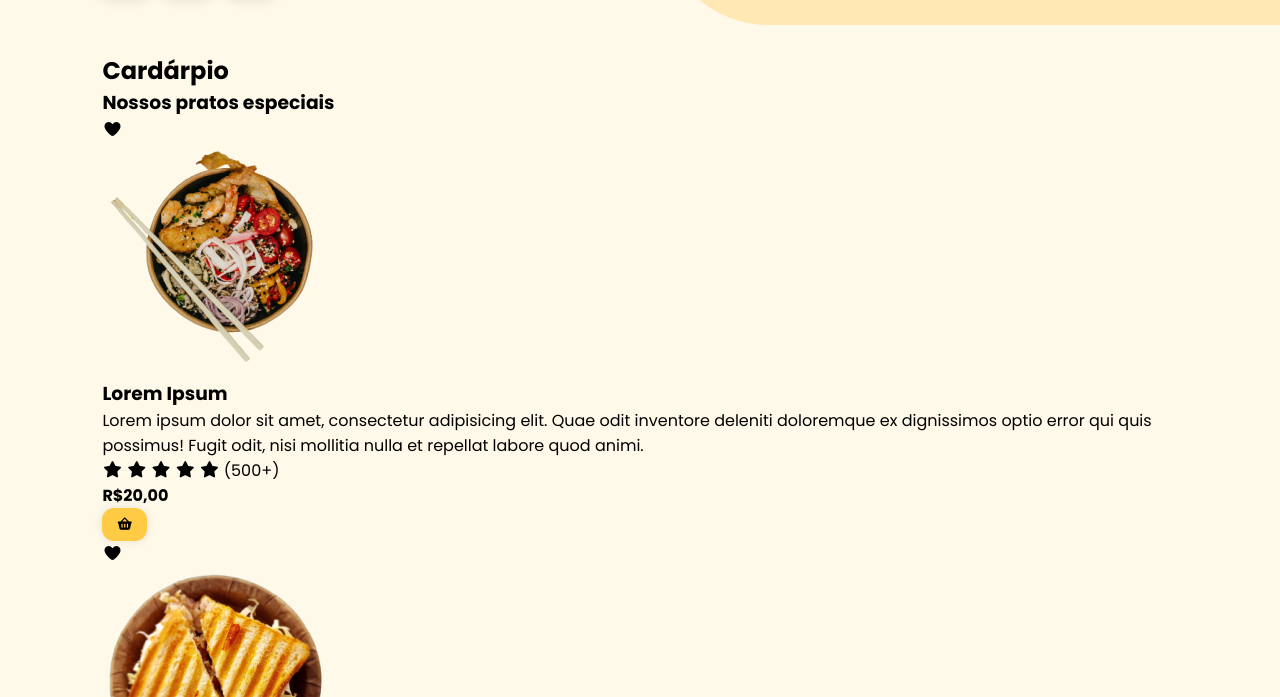
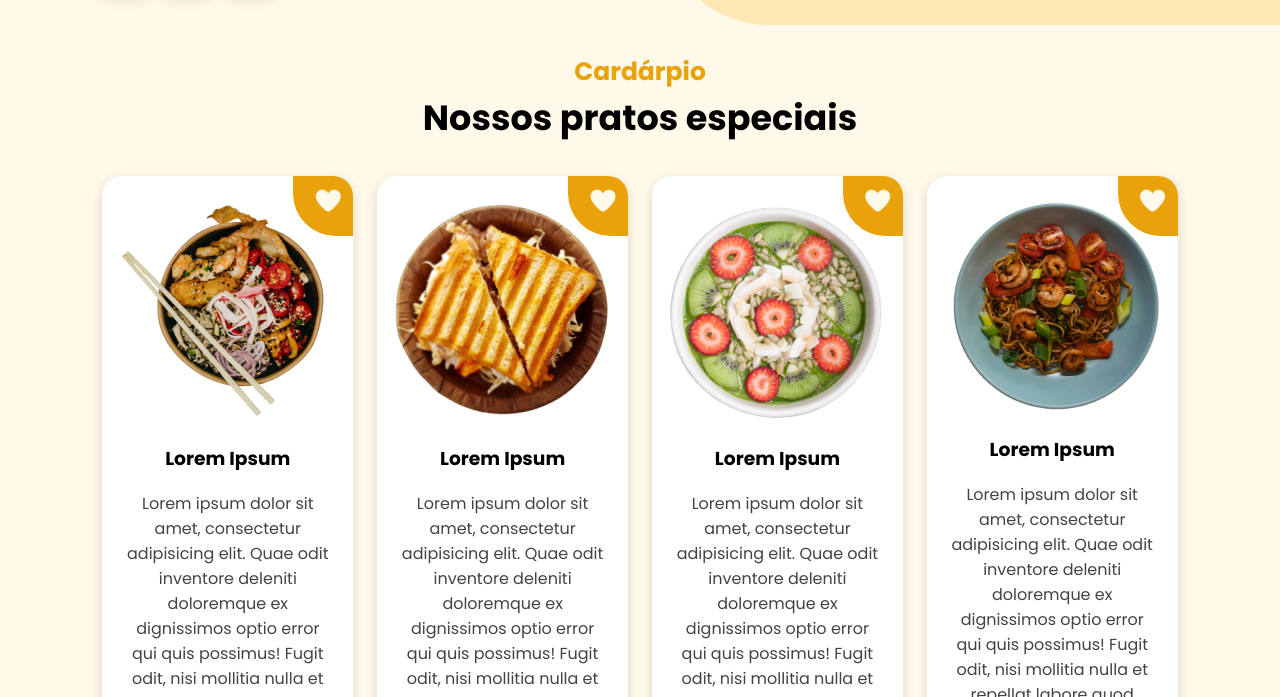
Before and after one commit to kayquemab/Projeto_Food, a plain HTML site: page Food/index.html in a window 1280 px wide. Shown: the part 863-1560 px from the top of the page. Drawn offline with nearby package versions, Linux system fonts and the light colour scheme.

Commit message:
Ultimo: 58:45

```diff
--- a/Food/index.html
+++ b/Food/index.html
@@ -10,7 +10,7 @@
     <link rel="stylesheet" href="src/css/style.css">
     <link rel="stylesheet" href="src/css/header.css">
     <link rel="stylesheet" href="src/css/home.css">
-    <link rel="styleheet" href="src/css/menu.css">
+    <link rel="stylesheet" href="src/css/menu.css">
     <script src="https://cdnjs.cloudflare.com/ajax/libs/jquery/3.7.1/jquery.min.js"
         integrity="sha512-v2CJ7UaYy4JwqLDIrZUI/4hqeoQieOmAZNXBeQyjo21dadnwR+8ZaIJVT8EE2iyI61OV8e6M8PP2/4hpQINQ/g=="
         crossorigin="anonymous" referrerpolicy="no-referrer"></script>
@@ -121,7 +121,7 @@
                         <i class="fa-solid fa-heart"></i>
                     </div>
 
-                    <img src="src/images/dish.png" class="dish-heart" alt="dish1">
+                    <img src="src/images/dish.png" class="dish-image" alt="dish1">
 
                     <h3 class="dish-title">Lorem Ipsum</h3>
 
@@ -152,7 +152,7 @@
                         <i class="fa-solid fa-heart"></i>
                     </div>
 
-                    <img src="src/images/dish2.png" class="dish-heart" alt="dish1">
+                    <img src="src/images/dish2.png" class="dish-image" alt="dish1">
 
                     <h3 class="dish-title">Lorem Ipsum</h3>
 
@@ -183,7 +183,7 @@
                         <i class="fa-solid fa-heart"></i>
                     </div>
 
-                    <img src="src/images/dish3.png" class="dish-heart" alt="dish1">
+                    <img src="src/images/dish3.png" class="dish-image" alt="dish1">
 
                     <h3 class="dish-title">Lorem Ipsum</h3>
 
@@ -214,7 +214,7 @@
                         <i class="fa-solid fa-heart"></i>
                     </div>
 
-                    <img src="src/images/dish4.png" class="dish-heart" alt="dish1">
+                    <img src="src/images/dish4.png" class="dish-image" alt="dish1">
 
                     <h3 class="dish-title">Lorem Ipsum</h3>
                     <span class="dish-description"> Lorem ipsum dolor sit amet, consectetur adipisicing elit. Quae odit
@@ -240,6 +240,8 @@
                 </div>
             </div>
         </section>
+
+
     </main>
 
     <script src="src/javascript/script.js"></script>
--- a/Food/src/css/header.css
+++ b/Food/src/css/header.css
@@ -1,6 +1,10 @@
 header {
     width: 100%;
     padding: 28px 8%;
+    position: sticky;
+    top: 0;
+    background-color: #fff9ea;
+    z-index: 3;
 }
 
 #navbar {
--- a/Food/src/css/menu.css
+++ b/Food/src/css/menu.css
@@ -0,0 +1,80 @@
+#menu {
+    display: flex;
+    flex-direction: column;
+    align-items: center;
+    justify-content: center;
+    min-height: 100vh;
+}
+
+#dishes {
+    width: 100%;
+    display: flex;
+    justify-content: center;
+    gap: 24px;
+    margin-top: 32px;
+}
+
+.dish {
+    display: flex;
+    flex-direction: column;
+    align-items: center;
+    border-radius: 20px;
+    gap: 18px;
+    width: 25%;
+    padding: 20px;
+    background-color: #ffffff;
+    box-shadow: 0px 4px 12px rgba(0, 0, 0, 0.15);
+    position: relative;
+    overflow: hidden;
+}
+
+.dish-heart {
+    position: absolute;
+    background-color: #e9a209;
+    display: flex;
+    align-items: center;
+    justify-content: center;
+    font-size: 1.563rem;
+    color: #fff9ea;
+    width: 70px;
+    height: 70px;
+    right: -10px;
+    top: -10px;
+    border-radius: 0px 37.5px 0px 42.5px;
+}
+
+.dish-description {
+    color: #434343;
+    text-align: center;
+}
+
+.dish-rate i {
+    color: #e9a209;
+}
+
+.dish-price {
+    display: flex;
+    align-items: center;
+    gap: 20px;
+}
+
+@media screen and (max-width: 1170px) {
+    #dishes {
+        flex-wrap: wrap;
+        justify-content: center;
+    }
+
+    .dish {
+        width: calc(50% - 12px);
+    }
+}
+
+@media screen and (max-width: 600px) {
+    .dish {
+        width: calc(100% - 12px);
+    }
+
+    #menu .section-subtitle {
+        text-align: center;
+    }
+}
--- a/Food/src/css/style.css
+++ b/Food/src/css/style.css
@@ -56,3 +56,13 @@
 .social-media-buttons a:hover {
     box-shadow: 0px 0px 12px 8px rgba(0, 0, 0, 0.1);
 }
+
+.section-title {
+    color: #e9a209;
+    font-size: 1.563rem;
+
+}
+
+.section-subtitle {
+    font-size: 2.1875rem;
+}
```
